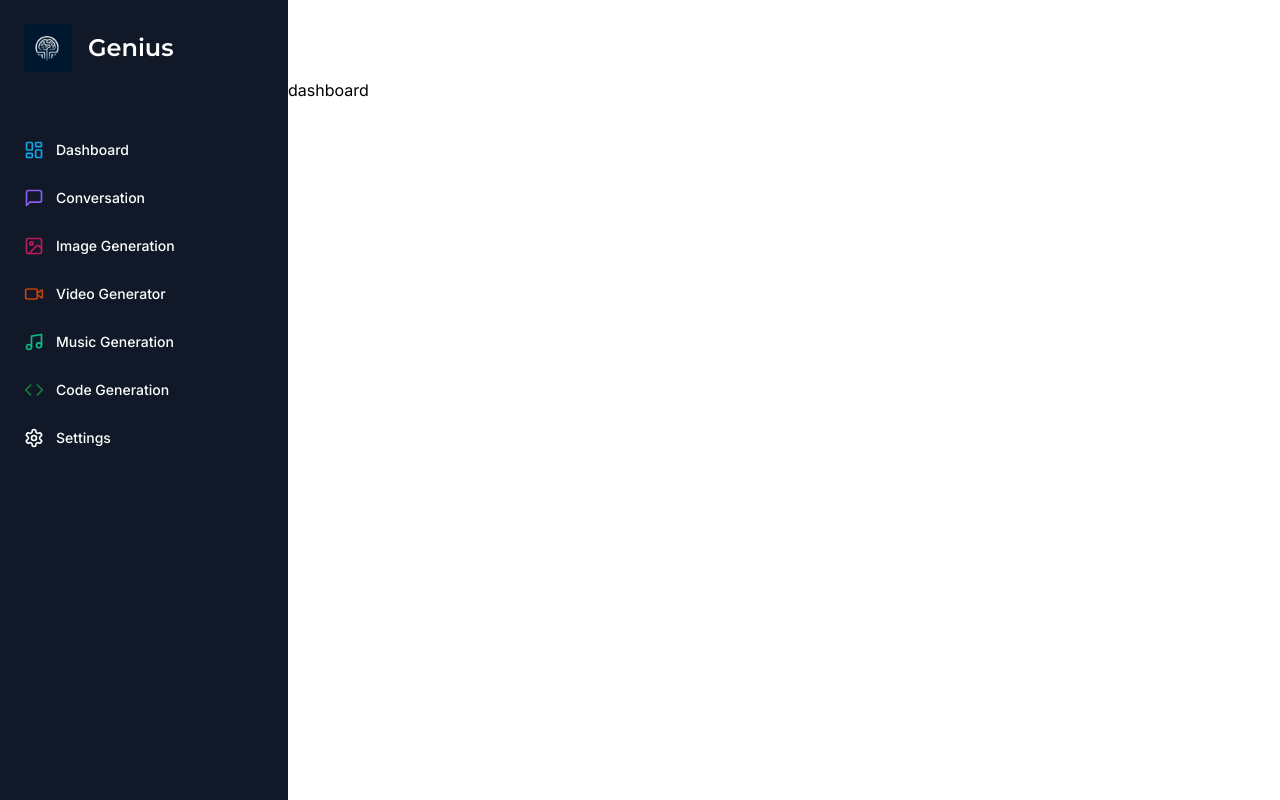
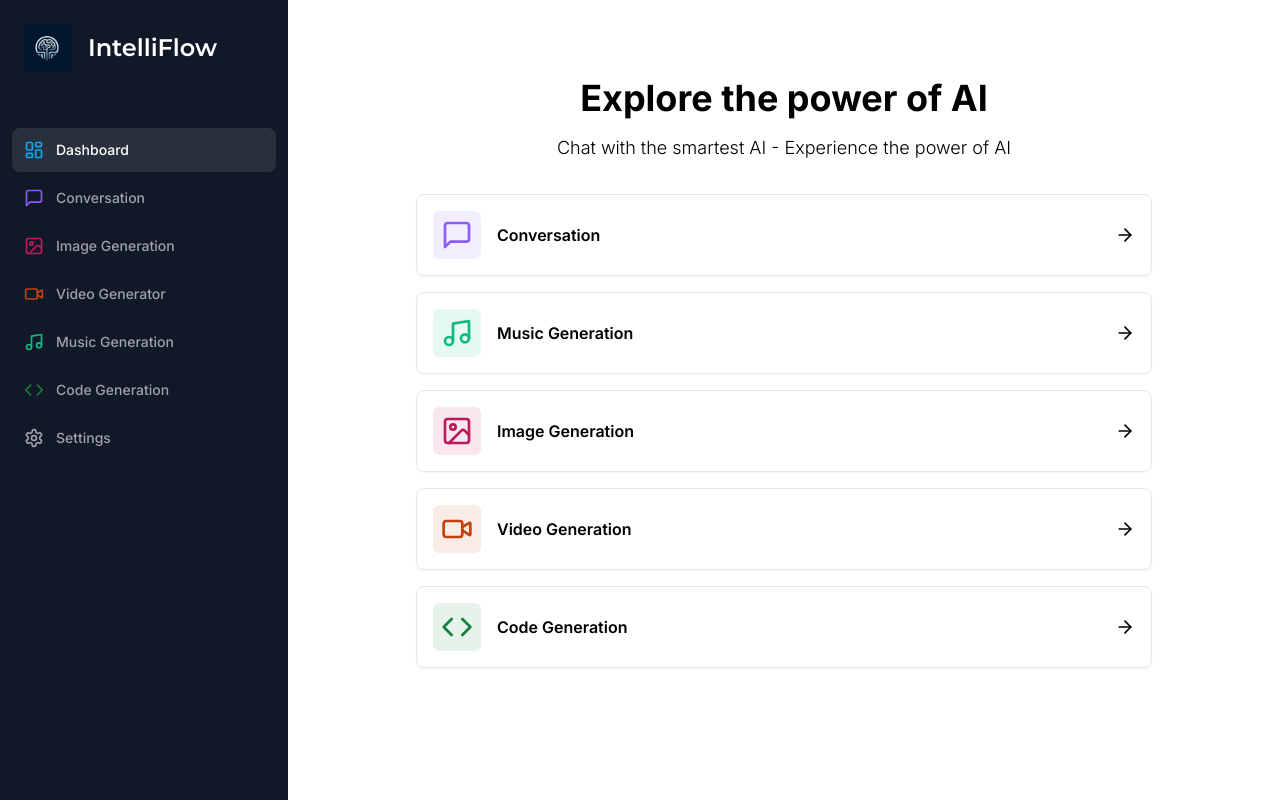
Before and after one commit to Alexandra2888/IntelliFlow, a Next.js app: page /dashboard in a window 1280 px wide. Built offline with nearby package versions, Linux system fonts and the light colour scheme.

Commit message:
Adding dashboard page

```diff
--- a/app/(dashboard)/(routes)/dashboard/page.tsx
+++ b/app/(dashboard)/(routes)/dashboard/page.tsx
@@ -1,10 +1,79 @@
+"use client";
 
-const DashboardPage= () => {
+import { Card } from "@/components/ui/card";
+import { cn } from "@/lib/utils";
+import { ArrowRight, Code, Image, MessageSquare, Music, Video } from "lucide-react";
+import { useRouter } from "next/navigation";
+
+const tools = [
+  {
+    label: "Conversation",
+    icon: MessageSquare,
+    color: "text-violet-500",
+    bgColor: "bg-violet-500/10",
+    href: "/conversation",
+  },
+  {
+    label: "Music Generation",
+    icon: Music,
+    color: "text-emerald-500",
+    bgColor: "bg-emerald-500/10",
+    href: "/music",
+  },
+  {
+    label: "Image Generation",
+    icon: Image,
+    color: "text-pink-700",
+    bgColor: "bg-pink-700/10",
+    href: "/image",
+  },
+  {
+    label: "Video Generation",
+    icon: Video,
+    color: "text-orange-700",
+    bgColor: "bg-orange-700/10",
+    href: "/video",
+  },
+  {
+    label: "Code Generation",
+    icon: Code,
+    color: "text-green-700",
+    bgColor: "bg-green-700/10",
+    href: "/code",
+  },
+];
+
+const DashboardPage = () => {
+  const router = useRouter();
   return (
     <div>
-      dashboard
+      <div className="mb-8 space-y-4">
+        <h2 className="text-2xl md:text-4xl font-bold text-center">
+          Explore the power of AI
+        </h2>
+        <p className="text-muted-foreground font-light text-sm md:text-lg text-center">
+          Chat with the smartest AI - Experience the power of AI
+        </p>
+      </div>
+      <div className="px-4 md:px-20 lg:px-32 space-y-4">
+        {tools.map((tool) => (
+          <Card
+            onClick={() => router.push(tool.href)}
+            key={tool.href}
+            className="p-4 border-blac/5 flex items-center justify-between hover:shadow-md transition cursor-pointer"
+          >
+            <div className="flex items-center gap-x-4">
+              <div className={cn("p-2 w-fit rounded-md", tool.bgColor)}>
+                <tool.icon className={cn("w-8 h-8", tool.color)} />
+              </div>
+              <div className="font-semibold">{tool.label}</div>
+            </div>
+            <ArrowRight className="w-5 h-5" />
+          </Card>
+        ))}
+      </div>
     </div>
-  )
-}
+  );
+};
 
 export default DashboardPage;
--- a/components/mobile-sidebar.tsx
+++ b/components/mobile-sidebar.tsx
@@ -1,11 +1,19 @@
 "use client";
-import React from "react";
+import React, { useEffect, useState } from "react";
 import { Button } from "./ui/button";
 import { Menu } from "lucide-react";
 import { Sheet, SheetContent, SheetTrigger } from "./ui/sheet";
 import Sidebar from "./sidebar";
 
 const MobileSidebar = () => {
+    const [isMounted, setIsMounted] = useState(false);
+    useEffect(() => {
+        setIsMounted(true);
+    }, []);
+
+    if (!isMounted) {
+        return null;
+    }
   return (
     <Sheet>
       <SheetTrigger>
--- a/components/sidebar.tsx
+++ b/components/sidebar.tsx
@@ -4,6 +4,7 @@ import { Code, ImageIcon, LayoutDashboard, MessageSquare, Music, Settings, Video
 import { Montserrat } from 'next/font/google';
 import Image from 'next/image';
 import Link from 'next/link';
+import { usePathname } from 'next/navigation';
 import React from 'react'
 
 
@@ -54,6 +55,7 @@ const routes = [
 ]
 
 const Sidebar = () => {
+    const pathname = usePathname();
   return (
       <div className='space-y-4 py-4 flex flex-col h-full bg-[#111827] text-white'>
           <div className='px-3 py-2 flex-1'>
@@ -61,11 +63,13 @@ const Sidebar = () => {
                   <div className='relative w-12 h-12 mr-4'>
                       <Image src="/logo.webp" alt='logo' fill/>
                   </div>
-                  <h1 className={cn('text-2xl font-bold', montserrat.className)}>Genius</h1>
+                  <h1 className={cn('text-2xl font-bold', montserrat.className)}>IntelliFlow</h1>
               </Link>
               <div className='space-y-1'>
                   {routes.map((route) => (
-                      <Link href={route.href} key={route.href} className='text-sm group flex p-3 w-full justify-start font-medium cursor-pointer hover:text-white hover:bg-white/10 rounded-lg transition'>
+                      <Link href={route.href} key={route.href} className={cn('text-sm group flex p-3 w-full justify-start font-medium cursor-pointer hover:text-white hover:bg-white/10 rounded-lg transition',
+                          pathname === route.href ? 'text-white bg-white/10' : "text-zinc-400"
+                       )}>
                           <div className='flex items-center flex-1'>
                               <route.icon className={cn("h-5 w-5 mr-3", route.color)} />
                               {route.label}
--- /dev/null
+++ b/components/ui/card.tsx
@@ -0,0 +1,79 @@
+import * as React from "react"
+
+import { cn } from "@/lib/utils"
+
+const Card = React.forwardRef<
+  HTMLDivElement,
+  React.HTMLAttributes<HTMLDivElement>
+>(({ className, ...props }, ref) => (
+  <div
+    ref={ref}
+    className={cn(
+      "rounded-lg border bg-card text-card-foreground shadow-sm",
+      className
+    )}
+    {...props}
+  />
+))
+Card.displayName = "Card"
+
+const CardHeader = React.forwardRef<
+  HTMLDivElement,
+  React.HTMLAttributes<HTMLDivElement>
+>(({ className, ...props }, ref) => (
+  <div
+    ref={ref}
+    className={cn("flex flex-col space-y-1.5 p-6", className)}
+    {...props}
+  />
+))
+CardHeader.displayName = "CardHeader"
+
+const CardTitle = React.forwardRef<
+  HTMLParagraphElement,
+  React.HTMLAttributes<HTMLHeadingElement>
+>(({ className, ...props }, ref) => (
+  <h3
+    ref={ref}
+    className={cn(
+      "text-2xl font-semibold leading-none tracking-tight",
+      className
+    )}
+    {...props}
+  />
+))
+CardTitle.displayName = "CardTitle"
+
+const CardDescription = React.forwardRef<
+  HTMLParagraphElement,
+  React.HTMLAttributes<HTMLParagraphElement>
+>(({ className, ...props }, ref) => (
+  <p
+    ref={ref}
+    className={cn("text-sm text-muted-foreground", className)}
+    {...props}
+  />
+))
+CardDescription.displayName = "CardDescription"
+
+const CardContent = React.forwardRef<
+  HTMLDivElement,
+  React.HTMLAttributes<HTMLDivElement>
+>(({ className, ...props }, ref) => (
+  <div ref={ref} className={cn("p-6 pt-0", className)} {...props} />
+))
+CardContent.displayName = "CardContent"
+
+const CardFooter = React.forwardRef<
+  HTMLDivElement,
+  React.HTMLAttributes<HTMLDivElement>
+>(({ className, ...props }, ref) => (
+  <div
+    ref={ref}
+    className={cn("flex items-center p-6 pt-0", className)}
+    {...props}
+  />
+))
+CardFooter.displayName = "CardFooter"
+
+export { Card, CardHeader, CardFooter, CardTitle, CardDescription, CardContent }
```
